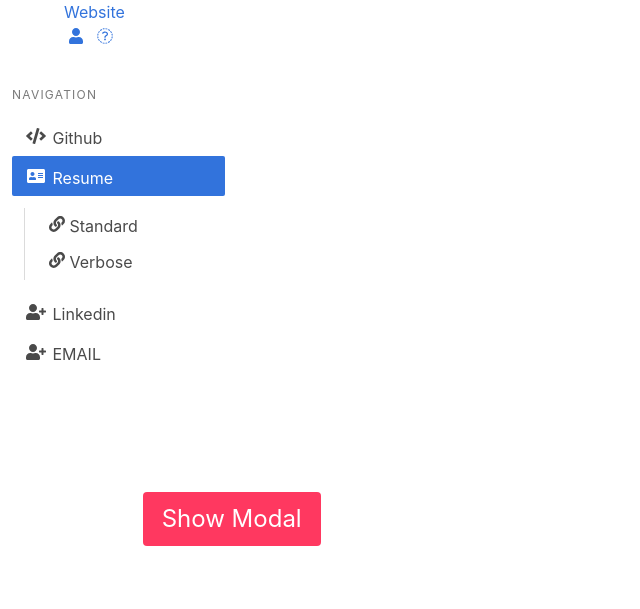
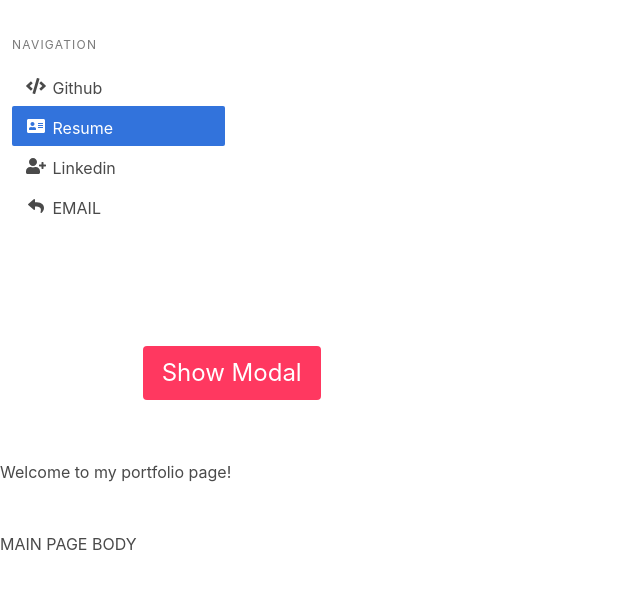
Before and after one commit to jstearne/portfolio-site, a Django app: page / in a window 1280 px wide. Shown: the top 609 px of the page, without its empty margins (0-640 px from the left). Run offline with Django 3.2, Linux system fonts and the light colour scheme; some libraries are stand-ins or nearby versions.

Commit message:
cleaned up minimized icons a bit, matched icons to full-size. Need to space them more vertically.

```diff
--- a/main_app/templates/base.html
+++ b/main_app/templates/base.html
@@ -20,9 +20,10 @@
       <nav class="nav has-shadow">
         <div class="container">
           <div class="nav-left">
-            <a class="nav-item">
+            <!--Remove if all works well-->
+            <!-- <a class="nav-item">
               Website
-            </a>
+            </a> -->
           </div>
           <label for="menu-toggle" class="nav-toggle">
             <span></span>
@@ -32,21 +33,24 @@
           <input type="checkbox" id="menu-toggle" class="is-hidden"/>
           <div class="nav-right nav-menu">
             <a class="nav-item is-tab is-hidden-tablet">
-              <span class="icon"><i class="fa fa-home"></i></span> Home
+              <span class="icon"><i class="fa fa-code"></i></span> Min-Github
             </a>
             <a class="nav-item is-tab is-hidden-tablet">
-              <span class="icon"><i class="fa fa-table"></i></span> Links
+              <span class="icon"><i class="fa fa-address-card"></i></span> Min-Resume
             </a>
             <a class="nav-item is-tab is-hidden-tablet">
-              <span class="icon"><i class="fa fa-info"></i></span> About
+              <span class="icon"><i class="fa fa-user-plus"></i></span> Min-Linkedin
             </a>
-
-            <a class="nav-item is-tab is-active">
+            <a class="nav-item is-tab is-hidden-tablet">
+              <span class="icon"><i class="fa fa-reply"></i></span> Min-Email
+            </a>
+            <!--Remove if all works well-->
+            <!-- <a class="nav-item is-tab is-active">
               <span class="icon"><i class="fa fa-user"></i></span>
             </a>
             <a class="nav-item is-tab">
               <span class="icon"><i class="fa fa-sign-out"></i></span>
-            </a>
+            </a> -->
           </div>
         </div>
       </nav>
@@ -65,19 +69,6 @@
               <a href="#" class="is-active">
                 <span class="icon"><i class="fa fa-address-card"></i></span> Resume
               </a>
-
-              <ul>
-                <li>
-                  <a href="#">
-                    <span class="icon is-small"><i class="fa fa-link"></i></span> Standard
-                  </a>
-                </li>
-                <li>
-                  <a href="#">
-                    <span class="icon is-small"><i class="fa fa-link"></i></span> Verbose
-                  </a>
-                </li>
-              </ul>
             </li>
             <li>
               <a href="#" class="">
@@ -87,7 +78,7 @@
 
             <li>
               <a href="mailto:jared.stearne@gmail.com" class="">
-                <span class="icon"><i class="fa fa-user-plus"></i></span> EMAIL
+                <span class="icon"><i class="fa fa-reply"></i></span> EMAIL
               </a>
             </li>
           </ul>
```
